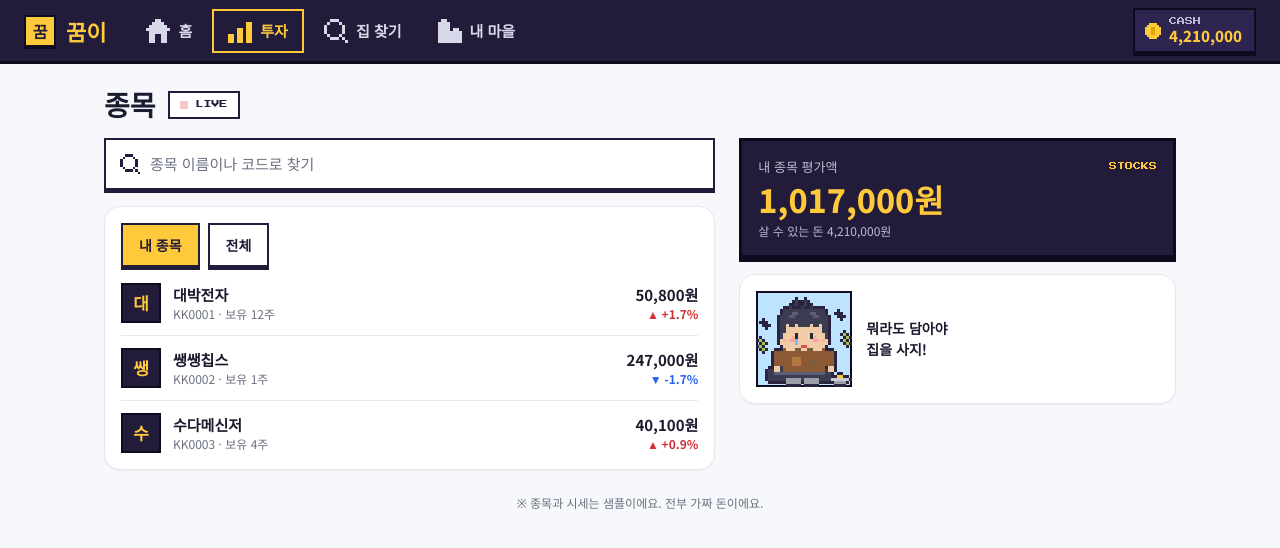
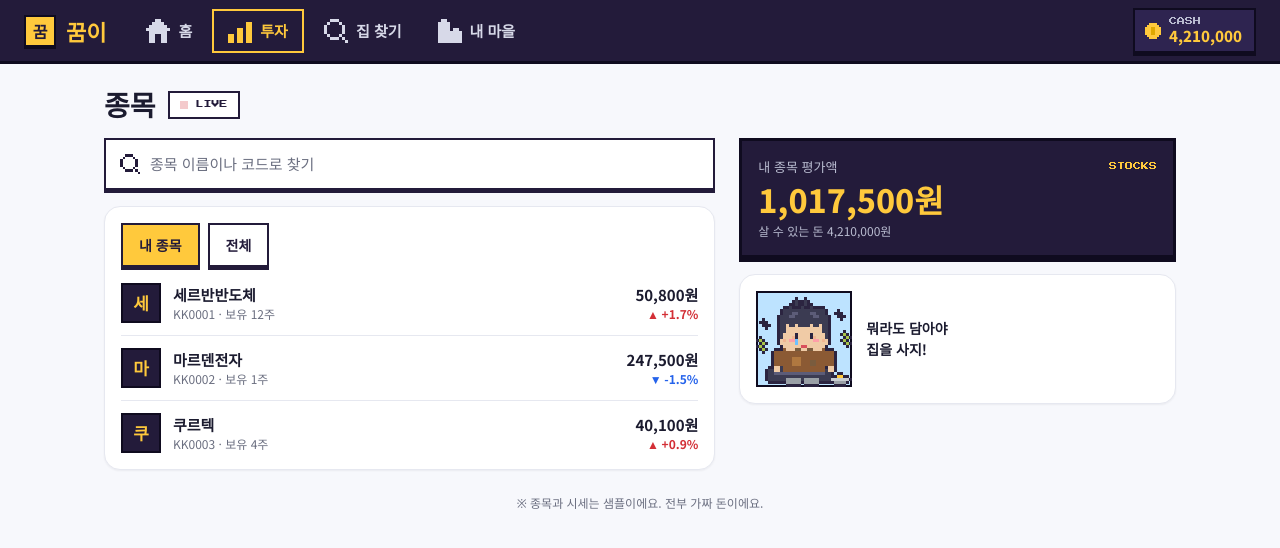
Before and after one commit to jeunju528-sudo/kkumi, a React (Vite) app in the folder frontend/: page /trade in a window 1280 px wide. Shown: the top 548 px of the page. Built offline with nearby package versions, Linux system fonts and the light colour scheme.

Commit message:
chore: 목업 가상 종목 20개로 확정, 상표 충돌 우려 이름 교체

```diff
--- a/frontend/src/pages/HomePage.tsx
+++ b/frontend/src/pages/HomePage.tsx
@@ -16,9 +16,9 @@ const NET_WORTH = 5_230_000
 const MARKET_CLOSE_LEFT = '02:14:30'
 const GOAL = { region: '태백', complexName: '[단지명]', area: 39, priceManwon: 1800 }
 const HOLDINGS: HoldingResponse[] = [
-  { code: 'KK0001', name: '대박전자', quantity: 12, avgPrice: 49950, price: 51000 },
-  { code: 'KK0002', name: '쌩쌩칩스', quantity: 1, avgPrice: 251270, price: 248000 },
-  { code: 'KK0003', name: '수다메신저', quantity: 4, avgPrice: 39760, price: 40000 },
+  { code: 'KK0001', name: '세르반반도체', quantity: 12, avgPrice: 49950, price: 51000 },
+  { code: 'KK0002', name: '마르덴전자', quantity: 1, avgPrice: 251270, price: 248000 },
+  { code: 'KK0003', name: '쿠르텍', quantity: 4, avgPrice: 39760, price: 40000 },
 ]
 const CHART_PERIODS: { value: ChartPeriod; label: string }[] = [
   { value: 'DAY', label: '1일' },
--- a/frontend/src/pages/OrderPage.tsx
+++ b/frontend/src/pages/OrderPage.tsx
@@ -27,10 +27,10 @@ type OrderPanelProps = {
 // 목업 데이터
 const MOCK_CASH = 4210000
 const MOCK_STOCKS: OrderStock[] = [
-  { code: 'KK0002', name: '쌩쌩칩스', price: 248000, open: 251270, held: 1 },
-  { code: 'KK0001', name: '대박전자', price: 71200, open: 70500, held: 3 },
-  { code: 'KK0003', name: '수다메신저', price: 42350, open: 43100, held: 0 },
-  { code: 'KK0004', name: '탱탱메모리', price: 182500, open: 179800, held: 2 },
+  { code: 'KK0002', name: '마르덴전자', price: 248000, open: 251270, held: 1 },
+  { code: 'KK0001', name: '세르반반도체', price: 71200, open: 70500, held: 3 },
+  { code: 'KK0003', name: '쿠르텍', price: 42350, open: 43100, held: 0 },
+  { code: 'KK0004', name: '브론델배터리', price: 182500, open: 179800, held: 2 },
 ]
 const DEFAULT_STOCK = MOCK_STOCKS[0]
 
--- a/frontend/src/pages/StockSearchPage.tsx
+++ b/frontend/src/pages/StockSearchPage.tsx
@@ -9,18 +9,28 @@ import './StockSearchPage.css'
 
 // 목업 데이터
 const CASH = 4_210_000
-const INITIAL_RECENT = ['쌩쌩칩스', '대박전자', '찌릿전기차']
+const INITIAL_RECENT = ['마르덴전자', '세르반반도체', '도르빈바이오']
 const STOCKS: StockResponse[] = [
-  { name: '대박전자', code: 'KK0001', price: 51000, changeRate: (51000 - 49950) / 49950 },
-  { name: '쌩쌩칩스', code: 'KK0002', price: 248000, changeRate: (248000 - 251270) / 251270 },
-  { name: '수다메신저', code: 'KK0003', price: 40000, changeRate: (40000 - 39760) / 39760 },
-  { name: '탱탱메모리', code: 'KK0004', price: 187000, changeRate: (187000 - 184400) / 184400 },
-  { name: '두리번검색', code: 'KK0005', price: 192000, changeRate: (192000 - 192800) / 192800 },
-  { name: '달려라모터스', code: 'KK0006', price: 241000, changeRate: (241000 - 238800) / 238800 },
-  { name: '찌릿전기차', code: 'KK0007', price: 331000, changeRate: (331000 - 338500) / 338500 },
-  { name: '동글이폰', code: 'KK0008', price: 301000, changeRate: (301000 - 300100) / 300100 },
-  { name: '야근소프트', code: 'KK0009', price: 689000, changeRate: (689000 - 683500) / 683500 },
-  { name: '만물연구소', code: 'KK0010', price: 247000, changeRate: (247000 - 248500) / 248500 },
+  { name: '세르반반도체', code: 'KK0001', price: 51000, changeRate: (51000 - 49950) / 49950 },
+  { name: '마르덴전자', code: 'KK0002', price: 248000, changeRate: (248000 - 251270) / 251270 },
+  { name: '쿠르텍', code: 'KK0003', price: 40000, changeRate: (40000 - 39760) / 39760 },
+  { name: '브론델배터리', code: 'KK0004', price: 187000, changeRate: (187000 - 184400) / 184400 },
+  { name: '다이온모터스', code: 'KK0005', price: 192000, changeRate: (192000 - 192800) / 192800 },
+  { name: '벨라전기차', code: 'KK0006', price: 241000, changeRate: (241000 - 238800) / 238800 },
+  { name: '도르빈바이오', code: 'KK0007', price: 331000, changeRate: (331000 - 338500) / 338500 },
+  { name: '소티제약', code: 'KK0008', price: 301000, changeRate: (301000 - 300100) / 300100 },
+  { name: '아젤뷰티', code: 'KK0009', price: 689000, changeRate: (689000 - 683500) / 683500 },
+  { name: '카르넬게임즈', code: 'KK0010', price: 247000, changeRate: (247000 - 248500) / 248500 },
+  { name: '트리아엔터', code: 'KK0011', price: 38200, changeRate: (38200 - 37900) / 37900 },
+  { name: '제노텔레콤', code: 'KK0012', price: 24500, changeRate: (24500 - 24650) / 24650 },
+  { name: '라미로보틱스', code: 'KK0013', price: 126000, changeRate: (126000 - 121500) / 121500 },
+  { name: '아르카홀딩스', code: 'KK0014', price: 8730, changeRate: (8730 - 8800) / 8800 },
+  { name: '유르파트너스', code: 'KK0015', price: 15400, changeRate: (15400 - 15100) / 15100 },
+  { name: '칼리건설', code: 'KK0016', price: 31200, changeRate: (31200 - 31050) / 31050 },
+  { name: '모르조선', code: 'KK0017', price: 87300, changeRate: (87300 - 85900) / 85900 },
+  { name: '펠로항공', code: 'KK0018', price: 19800, changeRate: (19800 - 20200) / 20200 },
+  { name: '시벨푸드', code: 'KK0019', price: 54800, changeRate: (54800 - 54500) / 54500 },
+  { name: '데니마트', code: 'KK0020', price: 12950, changeRate: (12950 - 12900) / 12900 },
 ]
 const POPULAR_CODES = ['KK0002', 'KK0001', 'KK0004', 'KK0007', 'KK0008']
 const POPULAR = POPULAR_CODES.map((code) => STOCKS.find((s) => s.code === code)).filter(
--- a/frontend/src/pages/TradePage.tsx
+++ b/frontend/src/pages/TradePage.tsx
@@ -20,16 +20,26 @@ type MockStock = {
 const CASH = 4_210_000
 const TICK_INTERVAL_MS = 2000
 const STOCKS: MockStock[] = [
-  { name: '대박전자', code: 'KK0001', price: 51000, prevClose: 49950, quantity: 12, tickSize: 100 },
-  { name: '쌩쌩칩스', code: 'KK0002', price: 248000, prevClose: 251270, quantity: 1, tickSize: 500 },
-  { name: '수다메신저', code: 'KK0003', price: 40000, prevClose: 39760, quantity: 4, tickSize: 50 },
-  { name: '탱탱메모리', code: 'KK0004', price: 187000, prevClose: 184400, quantity: 0, tickSize: 500 },
-  { name: '두리번검색', code: 'KK0005', price: 192000, prevClose: 192800, quantity: 0, tickSize: 500 },
-  { name: '달려라모터스', code: 'KK0006', price: 241000, prevClose: 238800, quantity: 0, tickSize: 500 },
-  { name: '찌릿전기차', code: 'KK0007', price: 331000, prevClose: 338500, quantity: 0, tickSize: 500 },
-  { name: '동글이폰', code: 'KK0008', price: 301000, prevClose: 300100, quantity: 0, tickSize: 500 },
-  { name: '야근소프트', code: 'KK0009', price: 689000, prevClose: 683500, quantity: 0, tickSize: 1000 },
-  { name: '만물연구소', code: 'KK0010', price: 247000, prevClose: 248500, quantity: 0, tickSize: 500 },
+  { name: '세르반반도체', code: 'KK0001', price: 51000, prevClose: 49950, quantity: 12, tickSize: 100 },
+  { name: '마르덴전자', code: 'KK0002', price: 248000, prevClose: 251270, quantity: 1, tickSize: 500 },
+  { name: '쿠르텍', code: 'KK0003', price: 40000, prevClose: 39760, quantity: 4, tickSize: 50 },
+  { name: '브론델배터리', code: 'KK0004', price: 187000, prevClose: 184400, quantity: 0, tickSize: 500 },
+  { name: '다이온모터스', code: 'KK0005', price: 192000, prevClose: 192800, quantity: 0, tickSize: 500 },
+  { name: '벨라전기차', code: 'KK0006', price: 241000, prevClose: 238800, quantity: 0, tickSize: 500 },
+  { name: '도르빈바이오', code: 'KK0007', price: 331000, prevClose: 338500, quantity: 0, tickSize: 500 },
+  { name: '소티제약', code: 'KK0008', price: 301000, prevClose: 300100, quantity: 0, tickSize: 500 },
+  { name: '아젤뷰티', code: 'KK0009', price: 689000, prevClose: 683500, quantity: 0, tickSize: 1000 },
+  { name: '카르넬게임즈', code: 'KK0010', price: 247000, prevClose: 248500, quantity: 0, tickSize: 500 },
+  { name: '트리아엔터', code: 'KK0011', price: 38200, prevClose: 37900, quantity: 0, tickSize: 50 },
+  { name: '제노텔레콤', code: 'KK0012', price: 24500, prevClose: 24650, quantity: 0, tickSize: 50 },
+  { name: '라미로보틱스', code: 'KK0013', price: 126000, prevClose: 121500, quantity: 0, tickSize: 100 },
+  { name: '아르카홀딩스', code: 'KK0014', price: 8730, prevClose: 8800, quantity: 0, tickSize: 10 },
+  { name: '유르파트너스', code: 'KK0015', price: 15400, prevClose: 15100, quantity: 0, tickSize: 10 },
+  { name: '칼리건설', code: 'KK0016', price: 31200, prevClose: 31050, quantity: 0, tickSize: 50 },
+  { name: '모르조선', code: 'KK0017', price: 87300, prevClose: 85900, quantity: 0, tickSize: 100 },
+  { name: '펠로항공', code: 'KK0018', price: 19800, prevClose: 20200, quantity: 0, tickSize: 10 },
+  { name: '시벨푸드', code: 'KK0019', price: 54800, prevClose: 54500, quantity: 0, tickSize: 100 },
+  { name: '데니마트', code: 'KK0020', price: 12950, prevClose: 12900, quantity: 0, tickSize: 10 },
 ]
 
 // 전일 대비 등락: "▲ +2.1%" / "▼ -1.3%"
```
